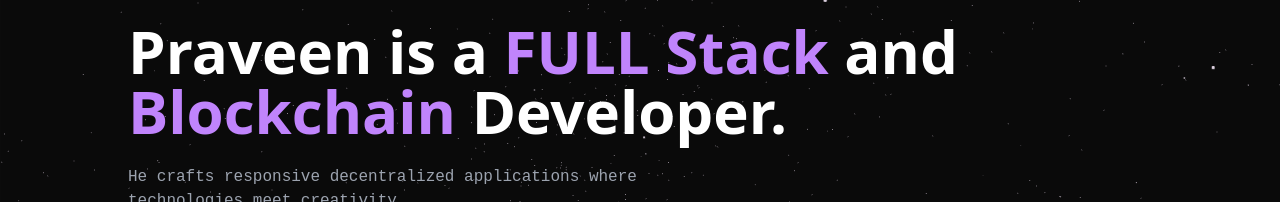
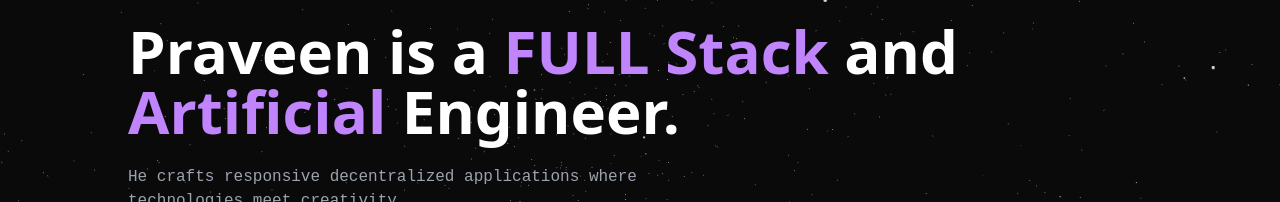
Before and after one commit to Whitedevilcoder/Portfolio, a React (Vite) app in the folder client/: page / in a window 1280 px wide. Shown: the part 286-488 px from the top of the page. Built offline with nearby package versions, Linux system fonts and the light colour scheme; no server answers.

Commit message:
patch title update

```diff
--- a/client/src/components/Hero.jsx
+++ b/client/src/components/Hero.jsx
@@ -14,7 +14,7 @@ const Hero = () => {
           transition={{ duration: 1 }}
           className="text-4xl md:text-6xl font-bold text-white mb-6 leading-tight"
         >
-          Praveen is a <span className="text-cyber-purple">FULL Stack</span> and <span className="text-cyber-purple">Blockchain</span> Developer.
+          Praveen is a <span className="text-cyber-purple">FULL Stack</span> and <span className="text-cyber-purple">Artificial</span> Engineer.
         </motion.h1>
 
         <motion.p
```
